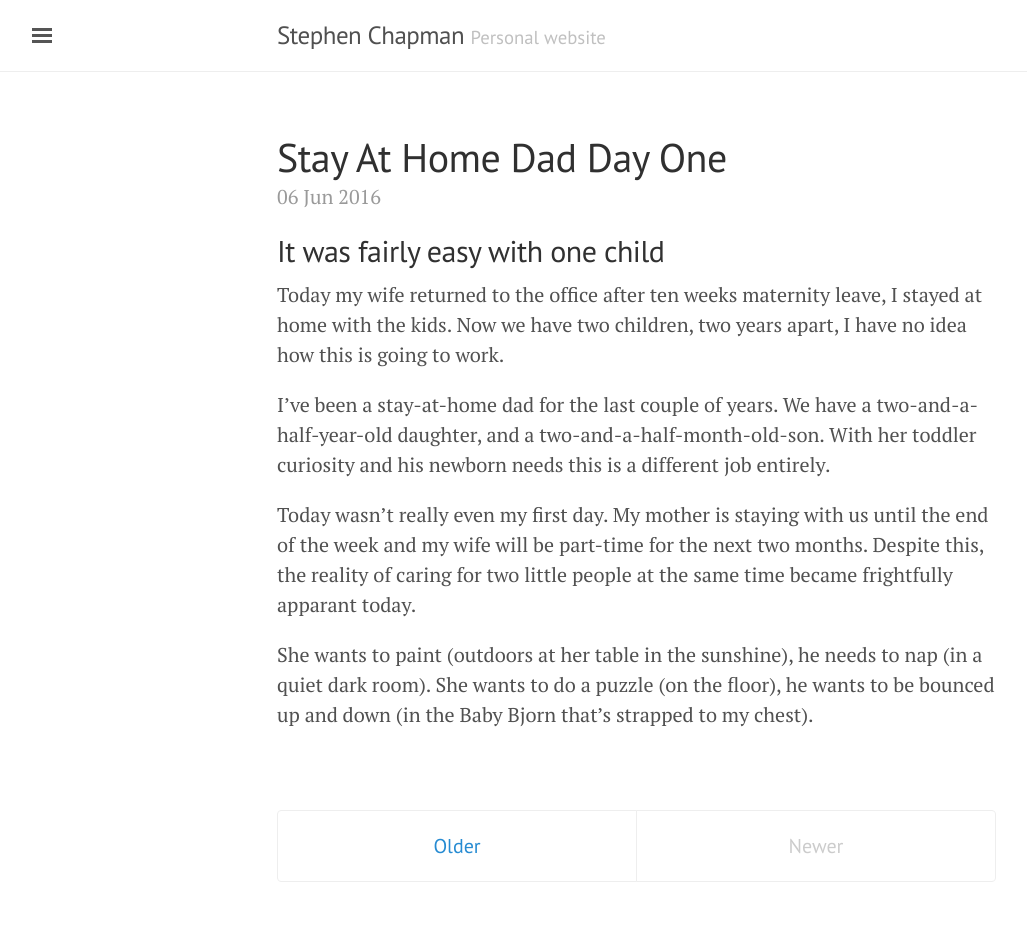
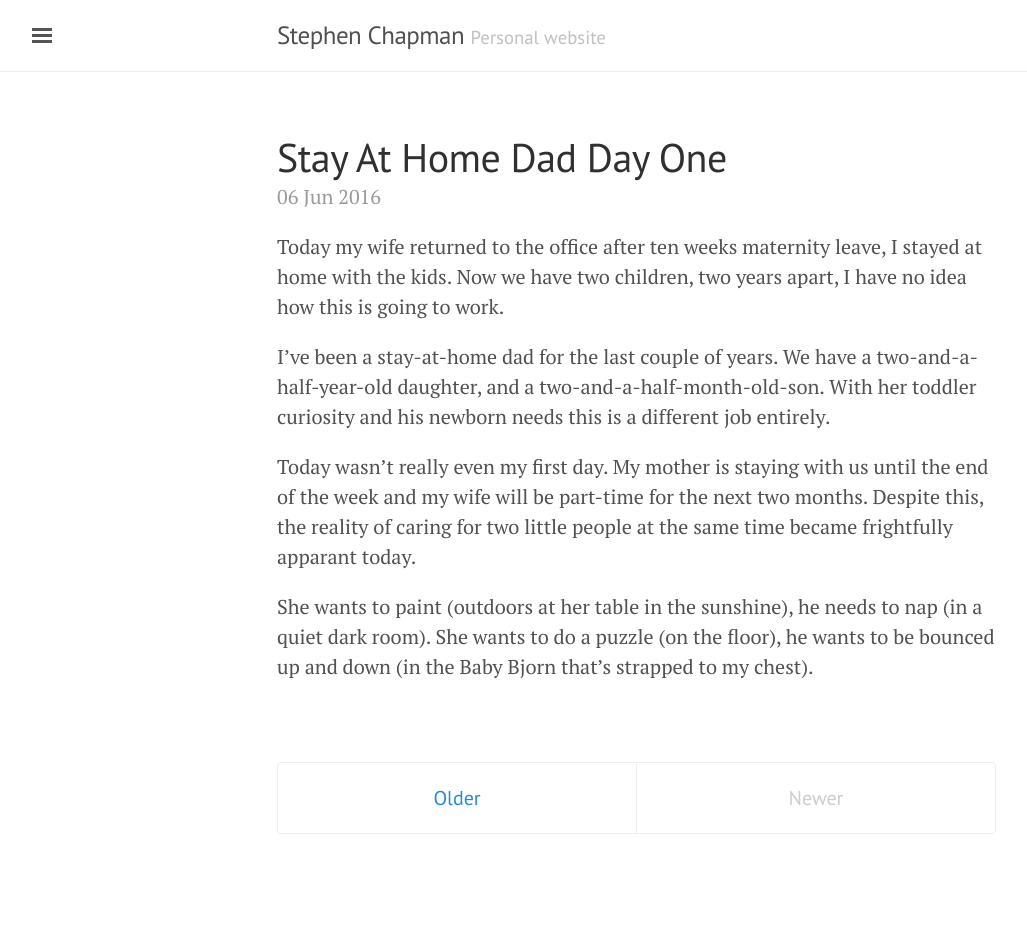
Before and after one commit to stephenchapman/stephenchapman-old, a Jekyll site: the page built from index.html, in a window 1280 px wide. Shown: the whole page, without its empty margins (3-1030 px from the left). Built offline with Jekyll 4.4.1, drawn with Linux system fonts in a browser that asks for light colours; the list of posts is cut into pages by our own code; after the commit the page ends 900 px from its top, so only the background shows below that.

Commit message:
Updated 2016-06-06-stay-at-home-dad-day-one.md

```diff
--- a/_posts/2016-06-06-stay-at-home-dad-day-one.md
+++ b/_posts/2016-06-06-stay-at-home-dad-day-one.md
@@ -1,8 +1,6 @@
 ---
 published: true
 ---
-## It was fairly easy with one child
-
 Today my wife returned to the office after ten weeks maternity leave, I stayed at home with the kids. Now we have two children, two years apart, I have no idea how this is going to work.
 
 I've been a stay-at-home dad for the last couple of years. We have a two-and-a-half-year-old daughter, and a two-and-a-half-month-old-son. With her toddler curiosity and his newborn needs this is a different job entirely.
```
